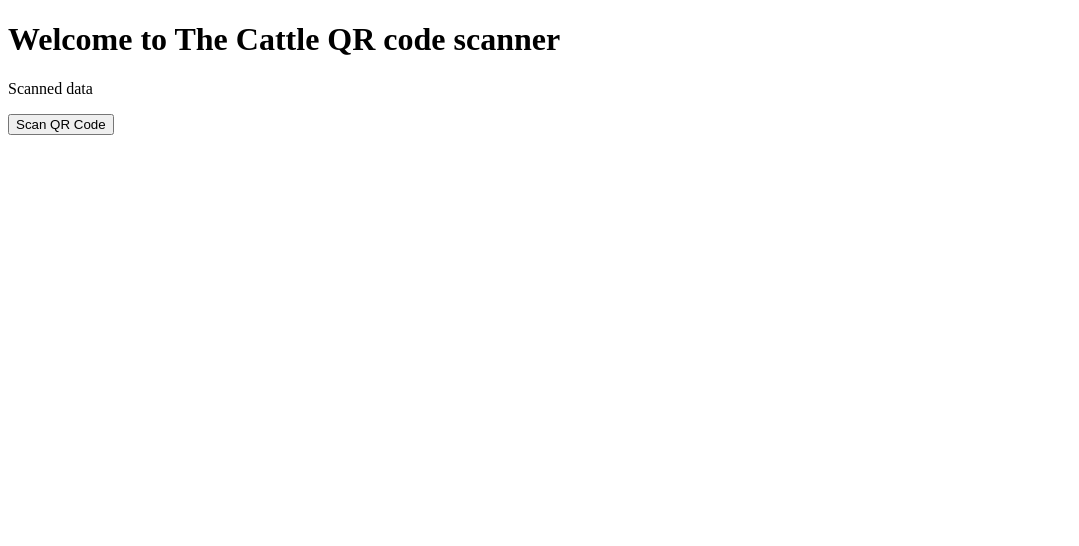
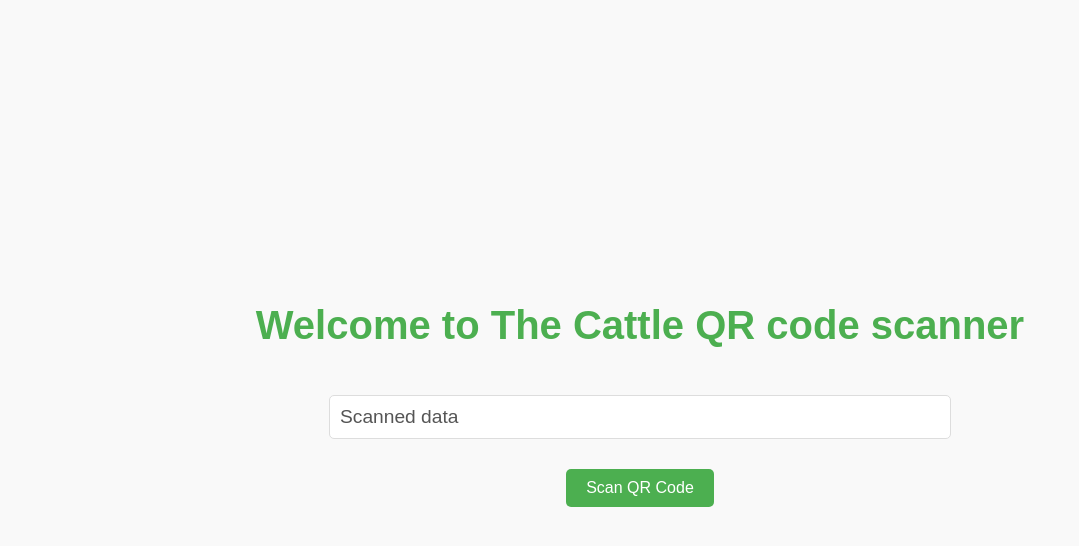
Before and after one commit to gr332258/cattle, a plain HTML site: page index.html in a window 1280 px wide. Shown: the whole page, without its empty margins (0-1079 px from the left). Drawn offline with Linux system fonts and the light colour scheme.

Commit message:
New CSS Style

```diff
--- a/style.css
+++ b/style.css
@@ -1,4 +1,91 @@
+/* General Body  */
+body {
+    font-family: Arial, sans-serif;
+    margin: 0;
+    padding: 0;
+    background-color: #f9f9f9;
+    color: #333;
+    text-align: center;
+}
+
+/* Header  */
+h1 {
+    font-size: 2.5rem;
+    color: #4CAF50;
+    margin-top: 20px;
+}
+
+/* Output Paragraph  */
+#output {
+    font-size: 1.2rem;
+    color: #555;
+    margin: 20px 0;
+    padding: 10px;
+    background-color: #fff;
+    border: 1px solid #ddd;
+    border-radius: 5px;
+    display: inline-block;
+    width: 80%;
+    max-width: 600px;
+    word-wrap: break-word;
+    text-align: left;
+}
+
+/* Button  */
+button {
+    font-size: 1rem;
+    padding: 10px 20px;
+    margin: 10px 0;
+    background-color: #4CAF50;
+    color: white;
+    border: none;
+    border-radius: 5px;
+    cursor: pointer;
+    transition: background-color 0.3s ease;
+}
+
+button:hover {
+    background-color: #45a049;
+}
+
+button:active {
+    background-color: #3e8e41;
+}
+
+/* Video Styling */
 video {
-    border: 2px solid black;
-    display: none; /* Hidden initially */
+    border: 2px solid #4CAF50;
+    border-radius: 5px;
+    display: none;
+    margin: 20px auto;
+    max-width: 100%;
+    width: 300px;
+    height: auto;
+    background-color: #000;
 }
+
+/* Center Content */
+body {
+    display: flex;
+    flex-direction: column;
+    align-items: center;
+    justify-content: center;
+    min-height: 100vh;
+    padding: 0 20px;
+}
+
+/* Responsive Design */
+@media (max-width: 600px) {
+    h1 {
+        font-size: 2rem;
+    }
+
+    button {
+        font-size: 0.9rem;
+        padding: 8px 16px;
+    }
+
+    #output {
+        font-size: 1rem;
+    }
+}
```
